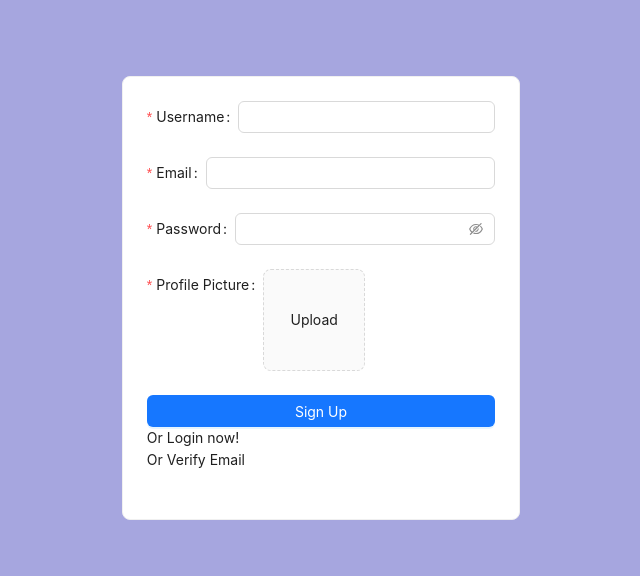
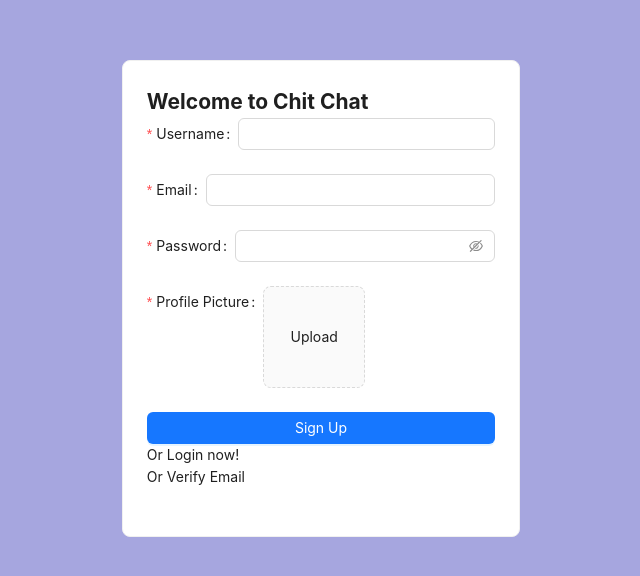
Before and after one commit to harshit-mishr/chit-chat-client, a Next.js app: page /auth/sign-up in a window 1280 px wide. Shown: the part 102-678 px from the top of the page, without its empty margins (319-959 px from the left). Built offline with nearby package versions, Linux system fonts and the light colour scheme.

Commit message:
🔨:Fix heading in SignUp page

```diff
--- a/src/app/auth/sign-up/page.js
+++ b/src/app/auth/sign-up/page.js
@@ -30,6 +30,7 @@ const SignUp = () => {
 	return (
 		<div className={style.container}>
 			<Card style={{ maxWidth: "400px", margin: "0 auto" }}>
+				<h2>Welcome to Chit Chat</h2>
 				<Form
 					form={form}
 					name='normal_login'
```
